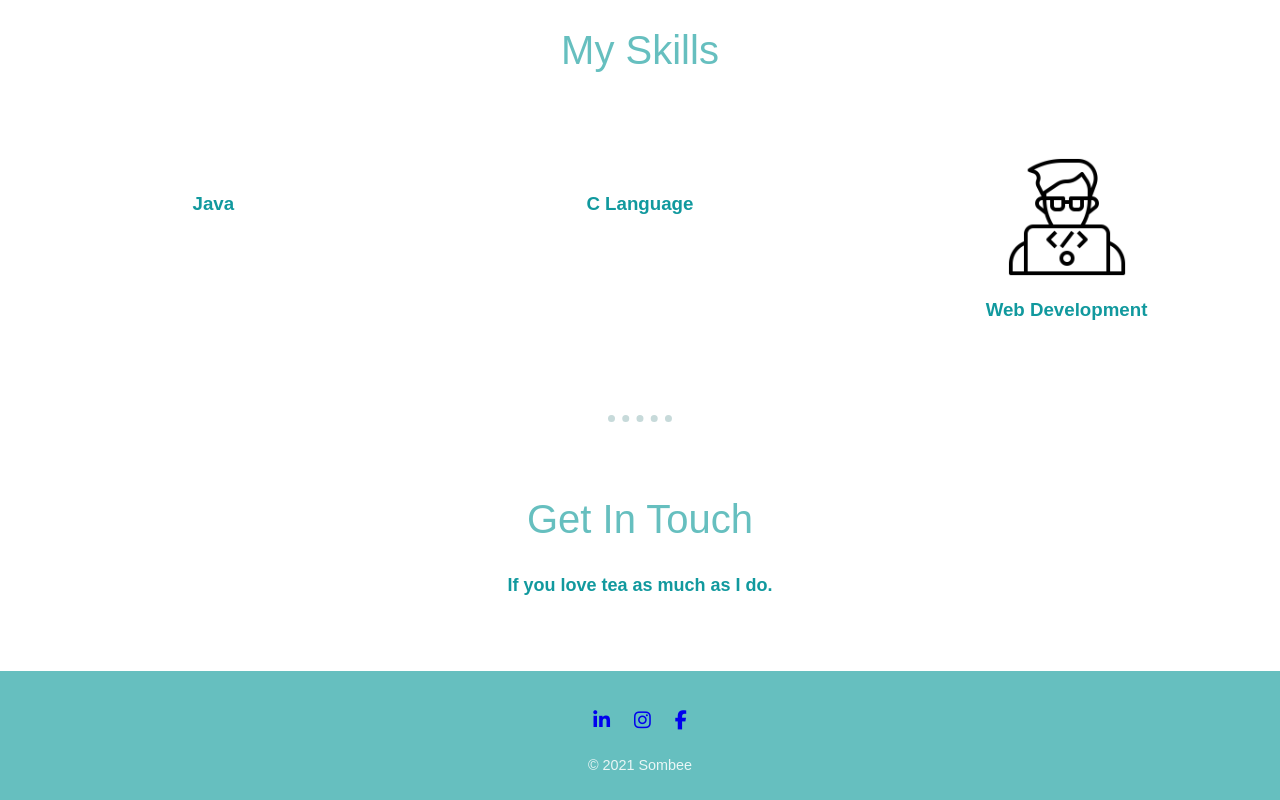
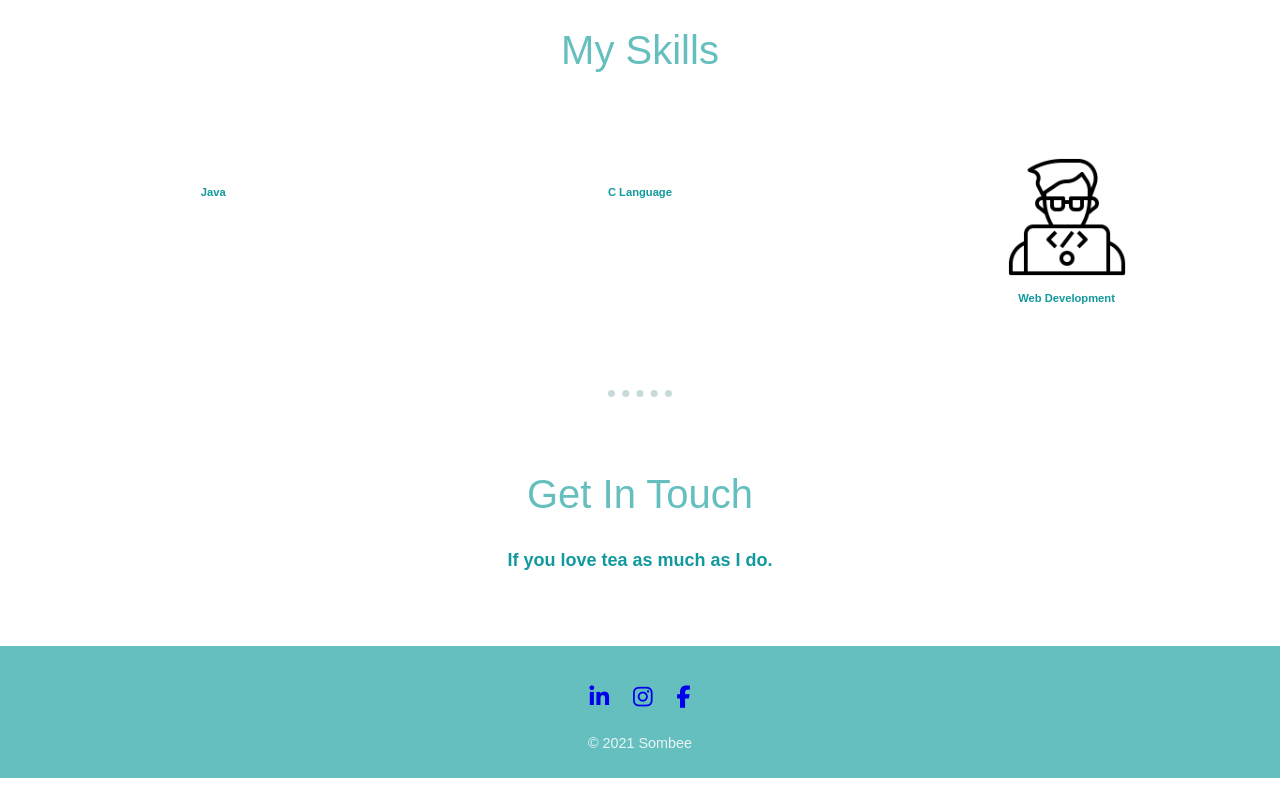
Before and after one commit to sombee02/pw, a plain HTML site: page index.html in a window 1280 px wide. Shown: the part 1333-2133 px from the top of the page. After the commit the page ends 2111 px from the top, so only its background shows below. Drawn offline with Linux system fonts and the light colour scheme.

Commit message:
font size changes

```diff
--- a/css/styles.css
+++ b/css/styles.css
@@ -27,6 +27,7 @@ h2 {
 h3 {
     font-family: sans-serif;
     color: #11999E;
+    font-size: .7rem;
 }
 p {
     font-family: sans-serif;
@@ -137,5 +138,5 @@ hr {
     color: #66BFBF;
 }
 .footer-icons {
-    font-size: 1.2rem;
+    font-size: 1.4rem;
 }
```
